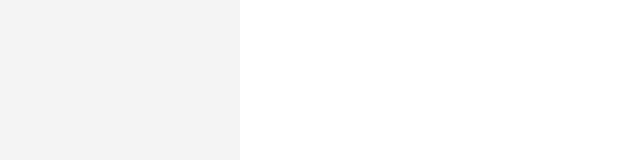
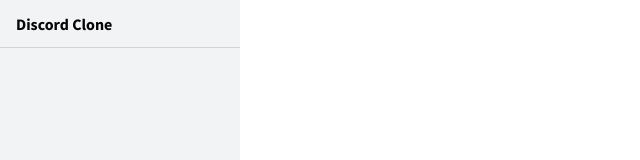
Before and after one commit to SirTurboPascal/tp-discord-clone, a React (Create React App) app: page / in a window 1280 px wide. Shown: the top 160 px of the page, without its empty margins (0-640 px from the left). Built offline with nearby package versions, Linux system fonts and the light colour scheme.

Commit message:
Adds Header component

```diff
--- a/src/components/CssBaseline/CssBaseline.tsx
+++ b/src/components/CssBaseline/CssBaseline.tsx
@@ -1,6 +1,7 @@
 import { createGlobalStyle } from 'styled-components';
 
-import '@fontsource/source-sans-pro';
+import '@fontsource/source-sans-pro/400.css';
+import '@fontsource/source-sans-pro/700.css';
 
 const GlobalStyle = createGlobalStyle`
     *,
--- /dev/null
+++ b/src/components/Header/Header.tsx
@@ -0,0 +1,36 @@
+import styled from 'styled-components';
+import { FunctionComponent } from 'react';
+
+const StyledHeader = styled.header`
+	display: flex;
+	flex-direction: row;
+	flex-shrink: 0;
+	align-items: center;
+
+	height: 48px;
+	padding: 0 16px;
+
+	border-bottom: 1px solid #d0d1d3;
+
+	& > * {
+		margin-right: 4px;
+
+		&:last-child {
+			margin-right: 0;
+		}
+	}
+
+	@media (prefers-color-scheme: dark) {
+		border-bottom-color: #232428;
+	}
+`;
+
+const Header: FunctionComponent = (props) => {
+	return (
+		<>
+			<StyledHeader>{props.children}</StyledHeader>
+		</>
+	);
+};
+
+export default Header;
--- /dev/null
+++ b/src/components/Header/HeaderTitle.tsx
@@ -0,0 +1,26 @@
+import styled from 'styled-components';
+import { FunctionComponent } from 'react';
+
+const StyledHeaderTitle = styled.h4`
+	flex-grow: 1;
+
+	overflow: hidden;
+	text-overflow: ellipsis;
+	cursor: default;
+	user-select: none;
+
+	font-size: 16px;
+	font-weight: 700;
+
+	white-space: nowrap;
+`;
+
+const HeaderTitle: FunctionComponent = (props) => {
+	return (
+		<>
+			<StyledHeaderTitle>{props.children}</StyledHeaderTitle>
+		</>
+	);
+};
+
+export default HeaderTitle;
--- /dev/null
+++ b/src/components/Header/index.tsx
@@ -0,0 +1,4 @@
+import Header from './Header';
+import HeaderTitle from './HeaderTitle';
+
+export { Header, HeaderTitle };
--- a/src/pages/HomePage.tsx
+++ b/src/pages/HomePage.tsx
@@ -1,6 +1,7 @@
 import styled from 'styled-components';
 import { FunctionComponent } from 'react';
 
+import { Header, HeaderTitle } from '../components/Header';
 import { Sidebar } from '../components/Sidebar';
 
 const StyledHomePage = styled.div`
@@ -23,7 +24,11 @@ const HomePage: FunctionComponent = (props) => {
 	return (
 		<>
 			<StyledHomePage>
-				<Sidebar />
+				<Sidebar>
+					<Header>
+						<HeaderTitle>Discord Clone</HeaderTitle>
+					</Header>
+				</Sidebar>
 			</StyledHomePage>
 		</>
 	);
```
